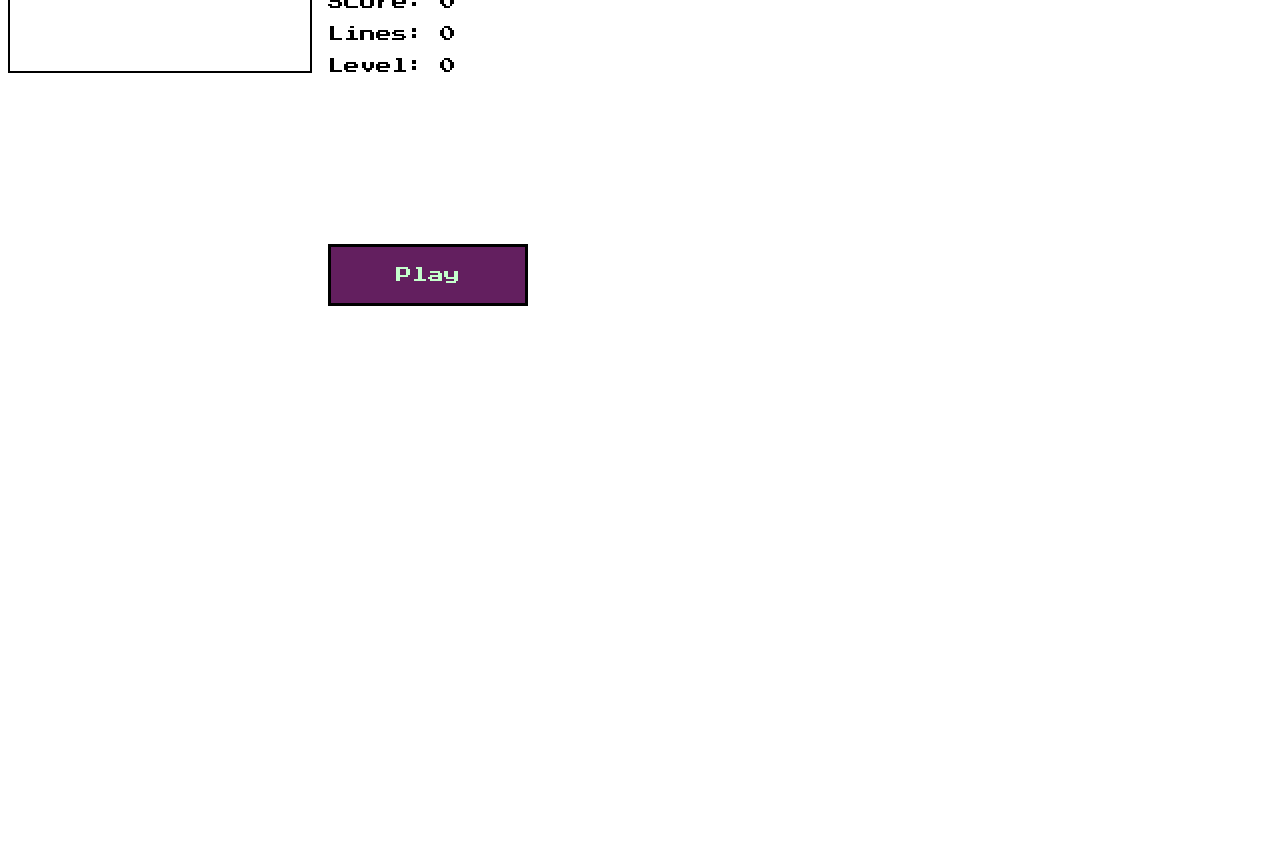
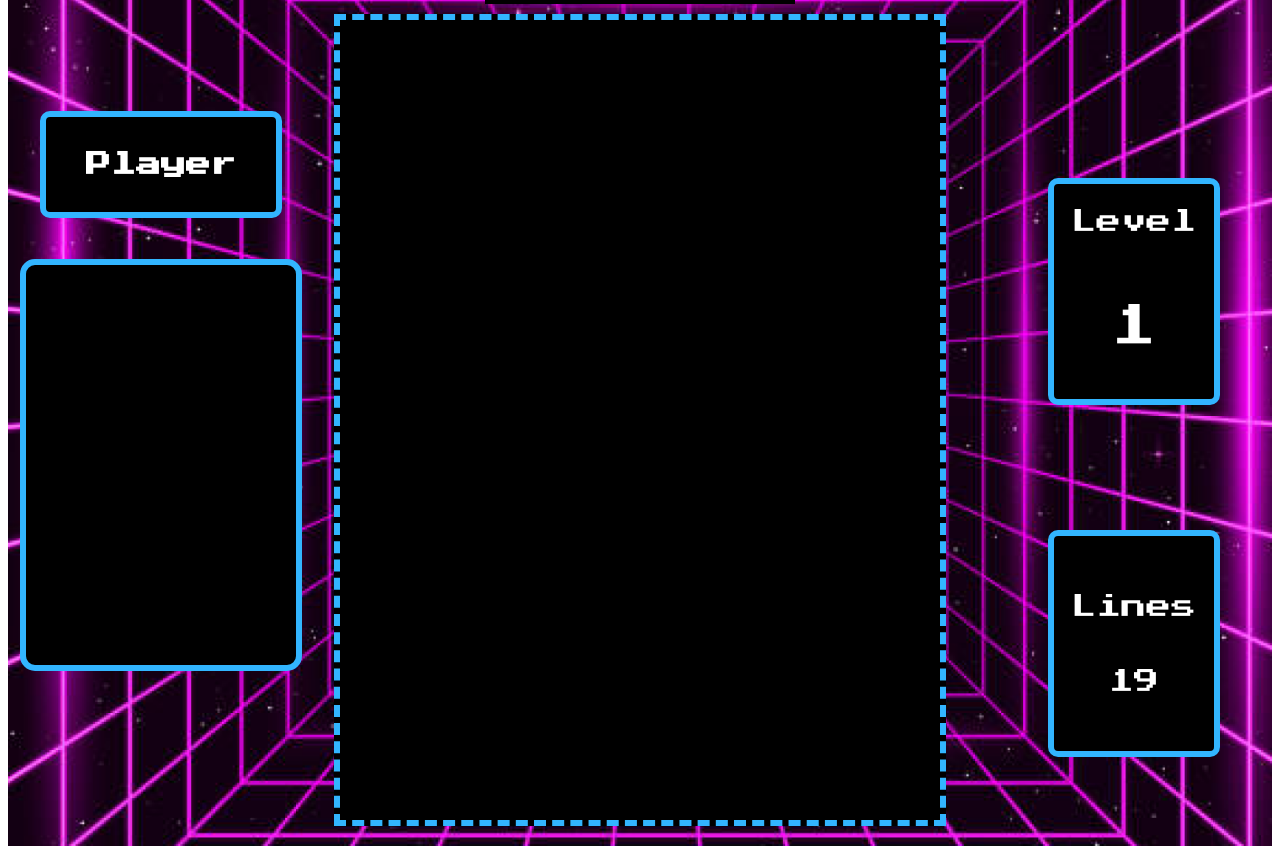
Before and after one commit to DanikMonday/Tetris, a plain HTML site: page index.html in a window 1280 px wide. Shown: the part 89-943 px from the top of the page. Before the commit the page ends 800 px from the top, so only its background shows below. Drawn offline with Linux system fonts and the light colour scheme.

Commit message:
desktop-ini

```diff
--- a/index.html
+++ b/index.html
@@ -15,16 +15,28 @@
 <body>
     <!-- index.html -->
     <div class="grid">
-        <canvas id="board" class="game-board"></canvas>
-        <div class="right-column">
-        <div>
-            <h1>TETRIS</h1>
-            <p>Score: <span id="score">0</span></p>
-            <p>Lines: <span id="lines">0</span></p>
-            <p>Level: <span id="level">0</span></p>
+        <div class="left-column">
+            <div>
+                <h1 class="player_num">Player</h1>
+            </div>
             <canvas id="next" class="next"></canvas>
         </div>
-        <button onclick="play()" class="play-button">Play</button>
+        <div class="center_column">
+            <h1 class="titulo">TETRIS</h1>
+            <canvas id="board" class="game-board"></canvas>
+        </div>
+
+        <div class="right-column">
+              <div class="level">
+                <p>Level</p>
+                <p class="level_num">1</p>
+              </div>
+
+              <div class="lines">
+                <p>Lines</p>
+                <p>19</p>
+              </div>
+            <!-- <button onclick="play()" class="play-button">Play</button>    -->
         </div>
     </div>
 
--- a/intercat.js
+++ b/intercat.js
@@ -1,3 +1,5 @@
+var canvas = document.getElementById("board");
+
 const COLS = 10;
 const ROWS = 20;
-const BLOCK_SIZE = 30;
+const BLOCK_SIZE = 30
--- a/styles.css
+++ b/styles.css
@@ -4,7 +4,11 @@
 
 .grid {
     display: grid;
-  grid-template-columns: 320px 200px;
+    grid-template-columns:1fr 1fr 1fr;
+    background-image: url(./images/Rectangle\ 1\ \(1\).png);
+    background-repeat: no-repeat;
+    background-size: cover;
+    background-position: center center;
   }
 
   .right-column {
@@ -18,16 +22,164 @@
   }
 
   .play-button {
-  background-color: #631f5f;
+    background-color: #4caf50;
     font-size: 16px;
     font-family: var(--letra_clasica);
-  color: rgb(196, 255, 204);
-  padding: 20px 30px;
-  border: 3px solid black;
+    padding: 15px 30px;
     cursor: pointer;
+  }
+
+  h1{
+    font-family: var(--letra_clasica);
+    font-size: 15px;
+  }
+
+  .titulo{
+    background-color:#000000;
+    color: white;
+    font-size: 45px;
+    text-align: center;
+    padding: 20px;
+    margin-top: 0px;
+  }
+
+  .center_column{
+    display: flex;
+    flex-direction: column;
+    align-items: center;
+  }
+
+  p{
+    font-family: var(--letra_clasica);
+  }
+
+  #board{
+    background-color: rgb(0, 0, 0);
+    width: 600px;
+    height: 800px;
+    margin: 20px;
+    border: 6px solid #32B5FF;
+    border-style: dashed dashed;
+    margin-top: -20px;
+  }
+
+  .right-column{
+  margin-left: 30px;
+  }
+
+  .player_num{
+    background-color: rgb(0, 0, 0);
+    font-size: 25px;
+    font-family: var(--letra_clasica);
+    padding: 35px 40px;
+    color:white;
+    border: 6px solid #32B5FF;
+    border-radius:10px ;
+    justify-content: center;
+  }
+
+
+@media (max-width: 1180px) {
+
+  .player_num{
+
+    font-size: 15px;
+    padding: 20px 25px;
+    border-radius:10px ;
+    justify-content: center;
+  }
+}
+  #next{
+    background-color: black;
+    width: 270px;
+    height: 400px;
+    border: 6px solid #32B5FF;
+    border-radius: 15px;
+    margin-top: 25px;
 
   }
 
-p, h1{
+  @media (max-width: 1180px) {
+    #next{
+      width: 240px;
+      height: 360px;
+      border: 6px solid #32B5FF;
+      border-radius: 15px;
+      margin-top: 25px;
+
+    }
+
+  }
+
+  .left-column{
+    display:flex ;
+    flex-direction: column;
+    align-items: center;
+    justify-content: center;
+  }
+
+  #score{
+    color: white;
+  }
+
+  .right-column{
+    display:flex ;
+    flex-direction: column;
+    align-items: center;
+    justify-content: center;
+  }
+
+
+  .level{
+    background-color: rgb(0, 0, 0);
+    display:flex;
+    flex-direction: column;
+    align-items: center;
+    width: 160px;
+    height: 215px;
+    font-size: 25px;
     font-family: var(--letra_clasica);
+    color:white;
+    border: 6px solid #32B5FF;
+    border-radius:10px ;
+    margin-top: 170px;
   }
+
+  @media (max-width: 1180px) {
+    .level{
+      width: 120px;
+      height: 190px;
+      font-size: 25px;
+      font-size: 20px;
+    }
+
+  }
+
+  .lines{
+    background-color: rgb(0, 0, 0);
+    display:flex;
+    flex-direction: column;
+    align-items: center;
+    justify-content: center;
+    width: 160px;
+    height: 215px;
+    font-size: 25px;
+    font-family: var(--letra_clasica);
+    color:white;
+    border: 6px solid #32B5FF;
+    border-radius:10px ;
+    margin-top: 125px;
+  }
+
+  @media (max-width: 1180px) {
+    .lines{
+      width: 120px;
+      height: 190px;
+      font-size: 25px;
+      font-size: 20px;
+    }
+
+  }
+  .level_num{
+    font-size: 45px;
+  }
```
Also changed, not shown: images/Rectangle 1 (1).png (added). Lines whose indentation alone changed are shown as unchanged.
